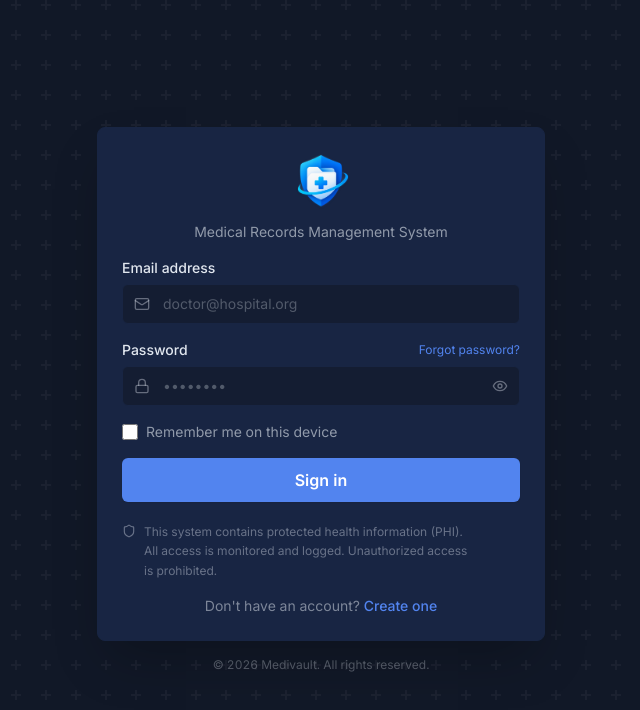
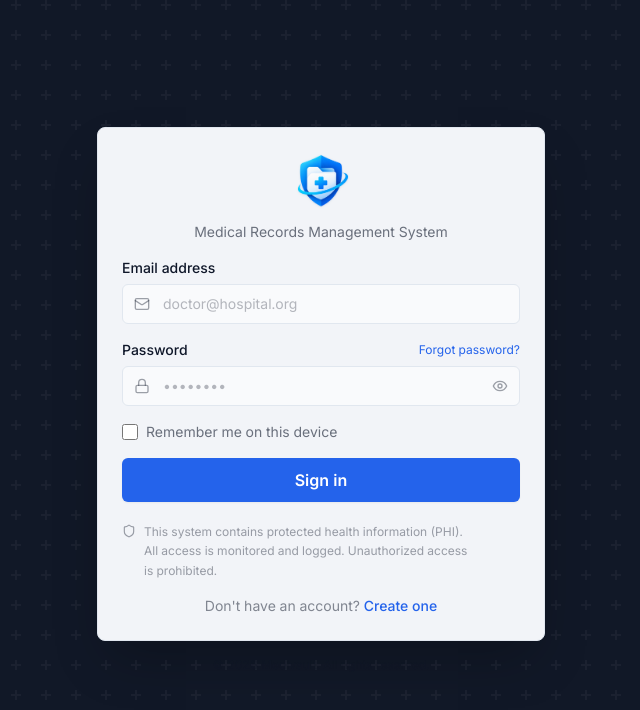
Before and after one commit to Batout360/Medivault, a Next.js app in the folder apps/frontend/: page /login in a window 1280 px wide. Shown: the top 710 px of the page, without its empty margins (319-959 px from the left). Built offline with nearby package versions, Linux system fonts and the light colour scheme; no server answers.

Commit message:
side bar black mode

```diff
--- a/apps/frontend/src/app/(auth)/layout.tsx
+++ b/apps/frontend/src/app/(auth)/layout.tsx
@@ -7,7 +7,7 @@
 
 export default function AuthLayout({ children }: { children: React.ReactNode }) {
   return (
-    <div className="min-h-screen bg-sidebar flex items-center justify-center p-4">
+    <div className="min-h-screen flex items-center justify-center p-4" style={{ backgroundColor: 'hsl(221 39% 11%)' }}>
       {/* Subtle structural pattern — hospital cross motif at very low opacity */}
       <div
         className="absolute inset-0 opacity-[0.04]"
--- a/apps/frontend/src/app/globals.css
+++ b/apps/frontend/src/app/globals.css
@@ -88,16 +88,15 @@
     --warning-amber-600: #d97706;
     --warning-amber-700: #b45309;
 
-    /* ── Sidebar (navigation panel) — always dark navy regardless of theme ── */
-    /* These values are also used by auth pages which intentionally stay dark  */
-    --sidebar-background: 221 39% 11%;  /* deep navy for medical authority */
-    --sidebar-foreground: 213 31% 91%;
-    --sidebar-primary: 221 83% 63%;
+    /* ── Sidebar (navigation panel) — light mode ────────────────────────── */
+    --sidebar-background: 0 0% 100%;        /* white */
+    --sidebar-foreground: 222 47% 11%;      /* slate-900 */
+    --sidebar-primary: 221 83% 53%;         /* medical-blue-600 */
     --sidebar-primary-foreground: 0 0% 100%;
-    --sidebar-accent: 222 47% 18%;
-    --sidebar-accent-foreground: 213 31% 91%;
-    --sidebar-border: 222 47% 18%;
-    --sidebar-ring: 221 83% 63%;
+    --sidebar-accent: 214 32% 96%;          /* slate-100 */
+    --sidebar-accent-foreground: 222 47% 11%;
+    --sidebar-border: 214 32% 91%;          /* slate-200 */
+    --sidebar-ring: 221 83% 53%;
 
     /* ── Typography ──────────────────────────────────────────────────────── */
     --font-size-base: 16px;
@@ -143,14 +142,14 @@
     --status-discharged: 215 20% 55%;
     --status-deceased: 215 20% 75%;
 
-    --sidebar-background: 222 47% 4%;
+    --sidebar-background: 221 39% 11%;    /* deep navy for dark mode */
     --sidebar-foreground: 213 31% 91%;
-    --sidebar-primary: 217 91% 60%;
+    --sidebar-primary: 221 83% 63%;
     --sidebar-primary-foreground: 0 0% 100%;
-    --sidebar-accent: 222 47% 10%;
+    --sidebar-accent: 222 47% 18%;
     --sidebar-accent-foreground: 213 31% 91%;
-    --sidebar-border: 222 47% 10%;
-    --sidebar-ring: 217 91% 60%;
+    --sidebar-border: 222 47% 18%;
+    --sidebar-ring: 221 83% 63%;
   }
 }
 
--- a/apps/frontend/src/components/layout/sidebar.tsx
+++ b/apps/frontend/src/components/layout/sidebar.tsx
@@ -197,7 +197,7 @@
   return (
     <aside
       className={cn(
-        "flex h-full flex-col border-r border-sidebar-border bg-sidebar transition-all duration-300",
+        "flex h-full flex-col border-r border-sidebar-border bg-sidebar transition-all duration-300 shadow-sm",
         collapsed ? "w-16" : "w-64",
       )}
       aria-label="Main navigation"
@@ -219,6 +219,9 @@
               priority
               className="h-7 w-auto drop-shadow-sm"
             />
+            <span className="text-sm font-bold text-sidebar-foreground tracking-tight">
+              Medivault
+            </span>
           </Link>
         )}
 
```
